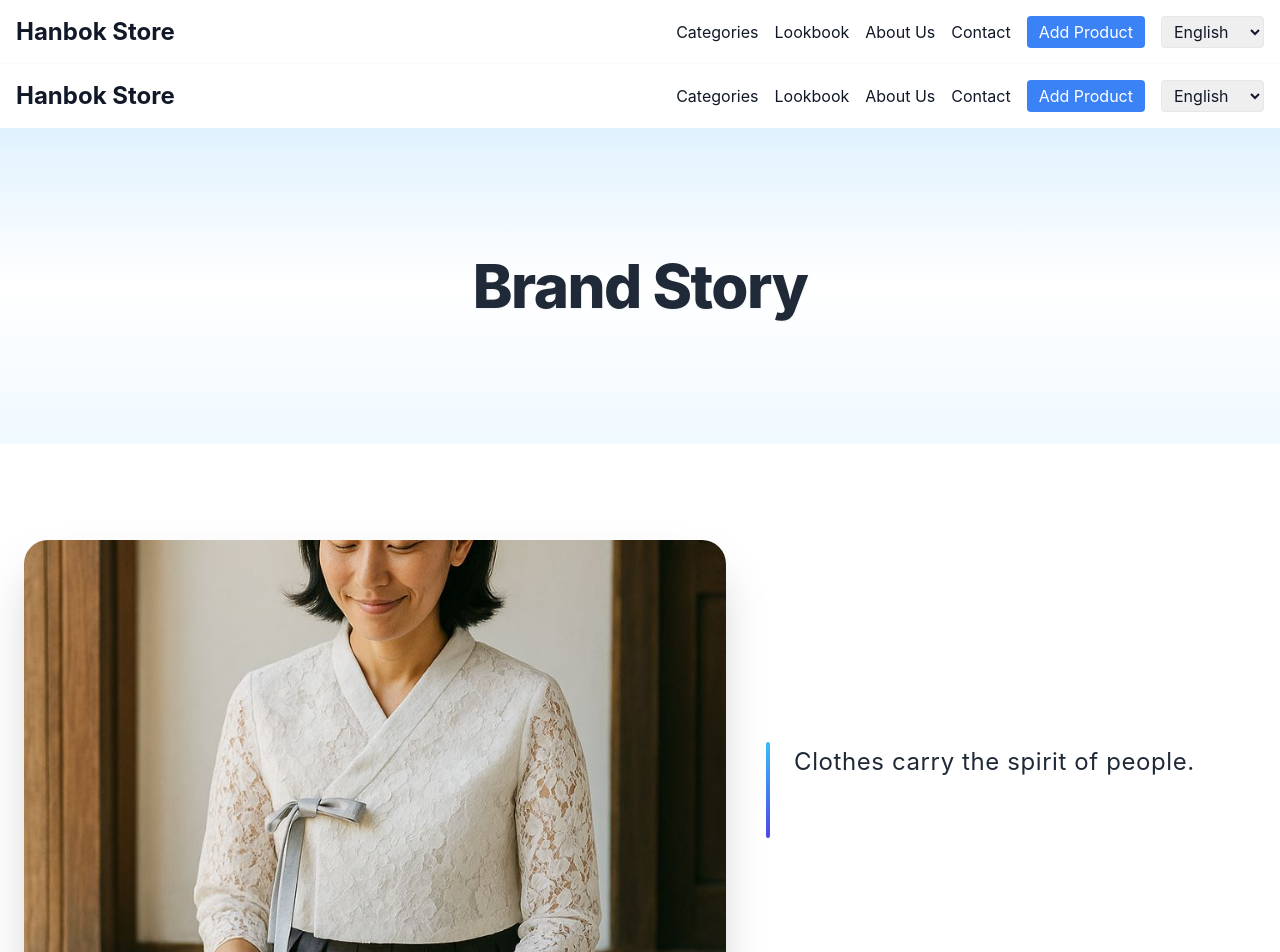
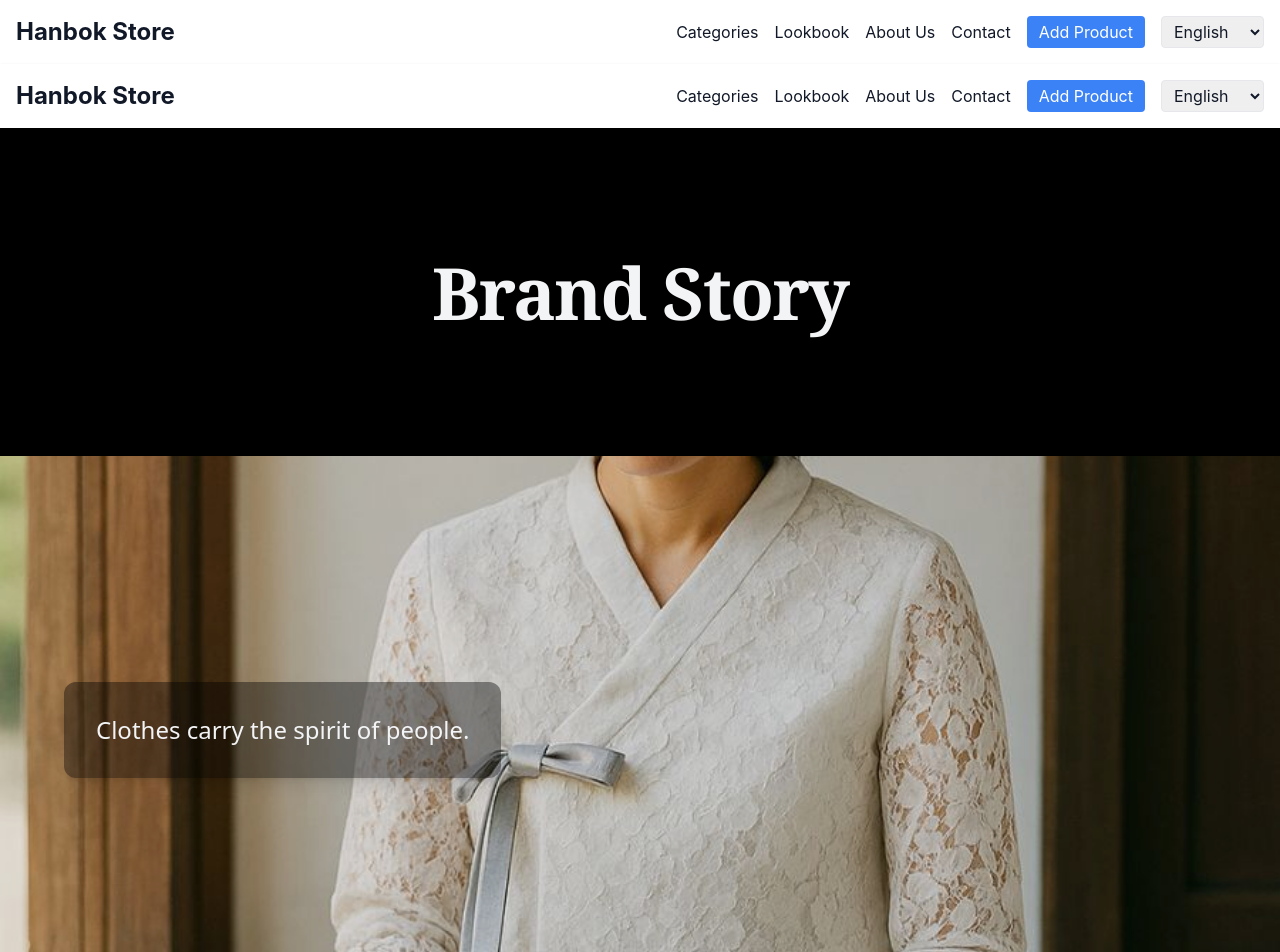
Before and after one commit to SketchMorph/hangage-site, a Next.js app: page /en/about in a window 1280 px wide. Shown: the top 952 px of the page. Built offline with nearby package versions, Linux system fonts and the light colour scheme.

Commit message:
Update page.jsx

```diff
--- a/app/[lang]/about/page.jsx
+++ b/app/[lang]/about/page.jsx
@@ -16,54 +16,45 @@ export default function AboutPage() {
   const { lang } = useParams();
   const t = dictionaries[lang] || dictionaries["ko"];
 
+  // 사용할 이미지 배열 (시네마틱 와이드컷)
   const images = ["/brand1.jpg", "/brand2.jpg", "/brand3.jpg", "/brand4.jpg"];
 
   return (
-    <main className="min-h-screen bg-white">
-      {/* Hero */}
-      <section className="relative flex flex-col items-center justify-center text-center px-6 py-32 bg-gradient-to-b from-sky-100 via-white to-sky-50">
-        <h1 className="text-5xl md:text-6xl font-extrabold tracking-tight text-gray-800 drop-shadow-sm">
+    <main className="min-h-screen bg-black text-white">
+      {/* Hero Section */}
+      <section className="relative flex flex-col items-center justify-center text-center px-6 py-32">
+        <h1 className="font-serif text-5xl md:text-7xl font-extrabold leading-tight tracking-tight text-gray-100 drop-shadow-lg">
           {t.title}
         </h1>
       </section>
 
-      {/* Brand Story with bold layout */}
-      <section className="max-w-7xl mx-auto px-6 py-24 space-y-40">
+      {/* Cinematic Brand Story */}
+      <section className="space-y-32">
         {t.story.map((paragraph, idx) => {
           const image = images[idx % images.length];
           const reversed = idx % 2 === 1;
 
           return (
-            <div
-              key={idx}
-              className={`relative grid md:grid-cols-12 gap-10 items-center ${
-                reversed ? "md:flex-row-reverse" : ""
-              }`}
-            >
-              {/* Image (넓게 배치) */}
-              <div
-                className={`col-span-7 ${
-                  reversed ? "md:col-start-6" : ""
-                } relative overflow-hidden rounded-3xl shadow-2xl`}
-              >
+            <div key={idx} className="relative w-full">
+              {/* Background Cinematic Image */}
+              <div className="relative w-full aspect-[21/9] overflow-hidden">
                 <img
                   src={image}
                   alt={`Brand Story ${idx + 1}`}
-                  className="w-full h-[500px] object-cover transform hover:scale-105 transition duration-700"
+                  className="w-full h-full object-cover transform hover:scale-105 transition duration-1000 brightness-90"
                 />
-              </div>
 
-              {/* Text with accent bar */}
-              <div
-                className={`col-span-5 ${
-                  reversed ? "md:col-start-1" : ""
-                } flex flex-col justify-center`}
-              >
-                <div className="flex items-start">
-                  <div className="w-1 h-24 bg-gradient-to-b from-sky-400 to-indigo-600 rounded-full mr-6"></div>
-                  <p className="text-2xl text-gray-800 leading-relaxed tracking-wide">
-                    {paragraph}
-                  </p>
+                {/* Overlay Text */}
+                <div
+                  className={`absolute inset-0 flex items-center ${
+                    reversed ? "justify-end pr-16" : "justify-start pl-16"
+                  }`}
+                >
+                  <div className="max-w-2xl bg-black/40 p-8 rounded-xl shadow-lg">
+                    <p className="font-sans text-lg md:text-2xl font-light leading-relaxed text-gray-100">
+                      {paragraph}
+                    </p>
+                  </div>
                 </div>
               </div>
             </div>
```
